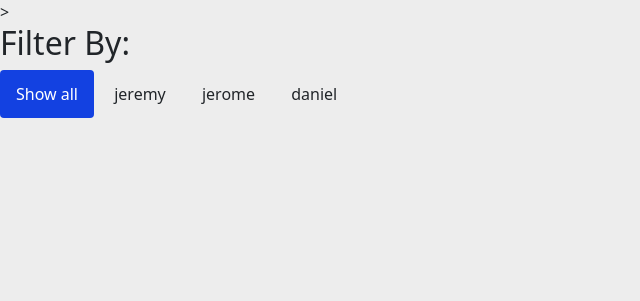
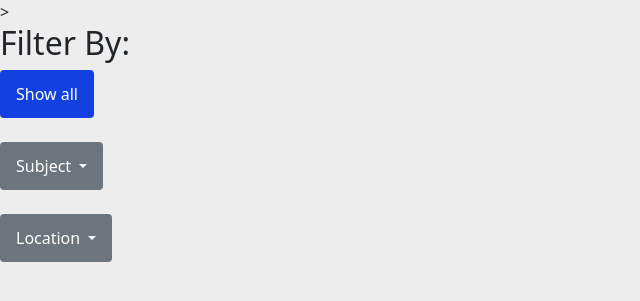
Before and after one commit to YakYakYakYakYak/ASP1, a Node server app: template views/browse.hbs in a window 1280 px wide. Shown: the part 134-435 px from the top of the page, without its empty margins (0-640 px from the left). Run offline with Node 20, Linux system fonts and the light colour scheme; the template is opened without the code that fills it, so the values that code supplies are empty.

Commit message:
filter fn working, showall, by subject and location

```diff
--- a/views/browse.hbs
+++ b/views/browse.hbs
@@ -20,16 +20,51 @@
     </nav>>
 
     <h2>Filter By:</h2>
-
+{{!--
+initial filter button, to be deleted
 <div id="myBtnContainer">
   <button class="btn active" onclick="filterSelection('all')"> Show all</button>
-  <button class="btn" onclick="filterSelection('jeremy')"> jeremy</button>
-  <button class="btn" onclick="filterSelection('jerome')"> jerome</button>
-  <button class="btn" onclick="filterSelection('daniel')"> daniel</button>
+  <button class="btn" onclick="filterSelection('maths')"> Maths</button>
+  <button class="btn" onclick="filterSelection('social-studies')"> Social Studies</button>
+  <button class="btn" onclick="filterSelection('north')"> North</button>
 </div>
+ --}}
+
+ <button class="btn active" onclick="filterSelection('all')">Show all</button>
+<br>
+<br>
+
+<div class="dropdown">
+  <button class="btn btn-secondary dropdown-toggle" type="button" id="dropdownMenuButton1" data-bs-toggle="dropdown" aria-expanded="false">
+    Subject
+  </button>
+  <ul class="dropdown-menu" aria-labelledby="dropdownMenuButton1">
+    <li><button class="btn" onclick="filterSelection('chemistry')">Chemistry</button></li>
+    <li><button class="btn" onclick="filterSelection('english')">English</button></li>
+    <li><button class="btn" onclick="filterSelection('japanese')">Japanese</button></li>
+    <li><button class="btn" onclick="filterSelection('maths')">Maths</button></li>
+    <li><button class="btn" onclick="filterSelection('social-studies')">Social Studies</button></li>
+  </ul>
+</div>
+<br>
+
+<div class="dropdown">
+  <button class="btn btn-secondary dropdown-toggle" type="button" id="dropdownMenuButton1" data-bs-toggle="dropdown" aria-expanded="false">
+    Location
+  </button>
+  <ul class="dropdown-menu" aria-labelledby="dropdownMenuButton1">
+    <li><button class="btn" onclick="filterSelection('north')">North</button></li>
+    <li><button class="btn" onclick="filterSelection('south')">South</button></li>
+    <li><button class="btn" onclick="filterSelection('east')">East</button></li>
+    <li><button class="btn" onclick="filterSelection('west')">West</button></li>
+    <li><button class="btn" onclick="filterSelection('central')">Central</button></li>
+
+  </ul>
+</div>
+<br>
 
 {{#each user}}
-    <div class="abc {{name}}">
+    <div class="abc {{subject}} {{location}}">
         <div class="row">
             <div class="col-2">
                 <div class="card">
@@ -64,8 +99,6 @@
 
 
 {{/each}}
-
-
 
     <script>
 filterSelection("all")
```
